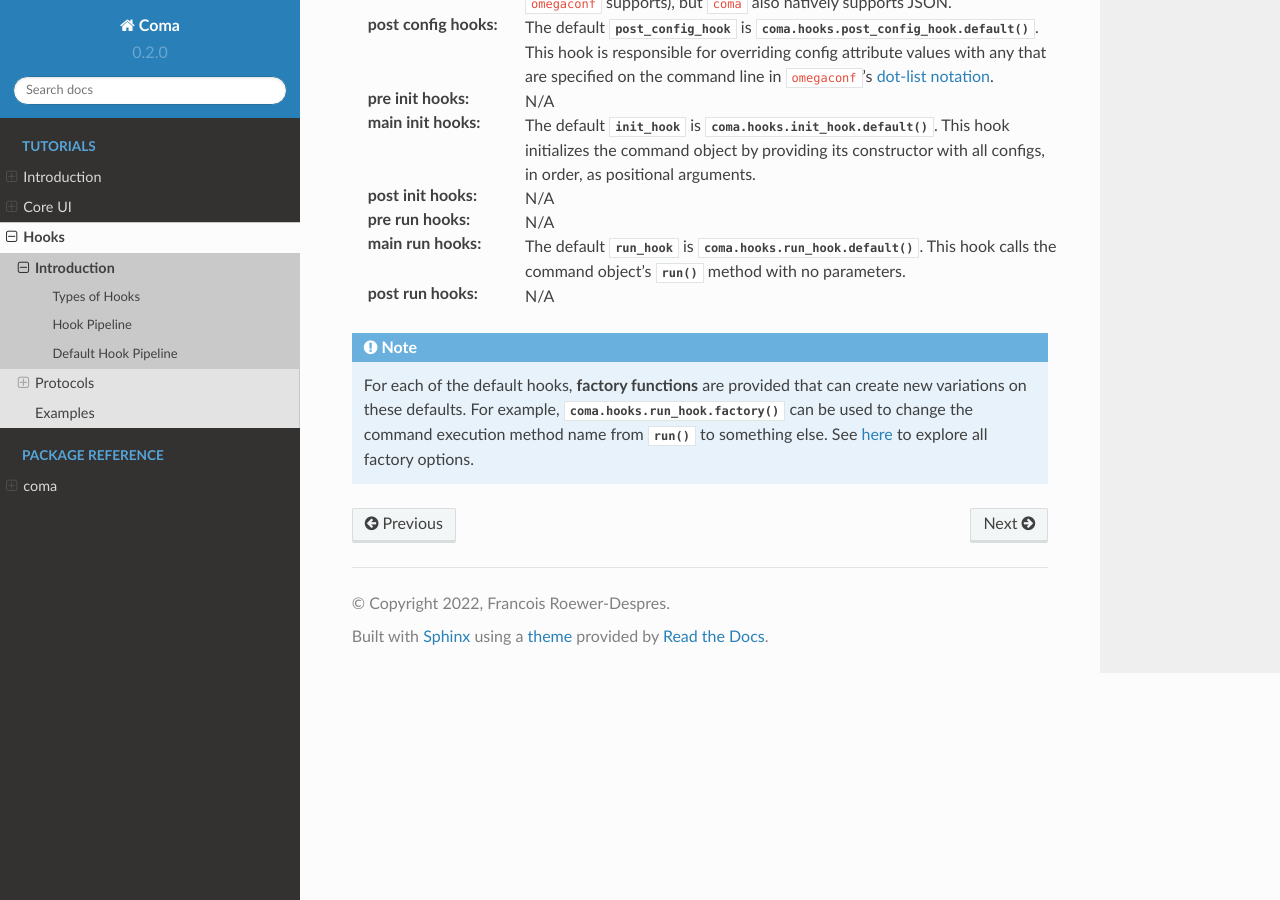
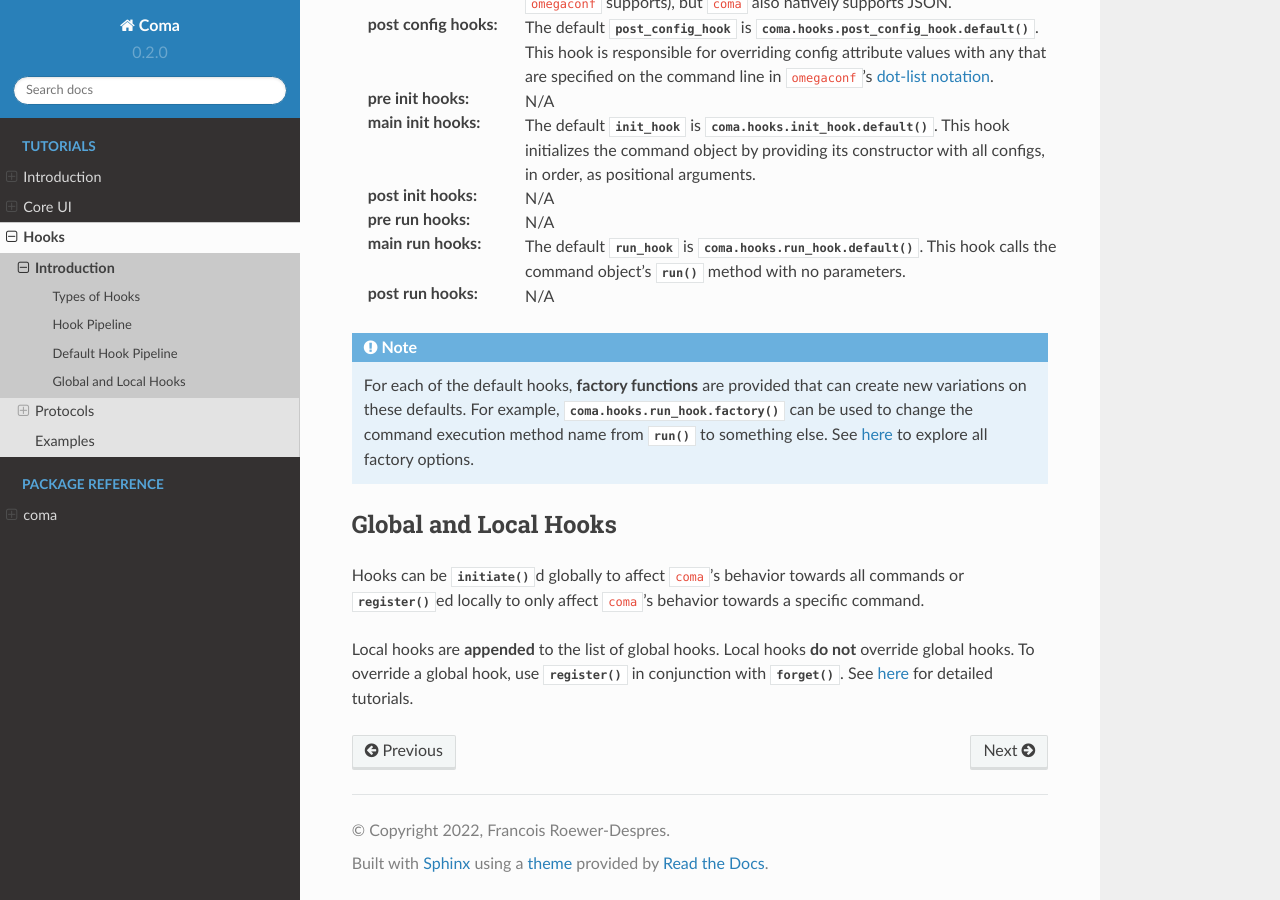
Before and after one commit to francois-rd/coma, a Sphinx documentation site: the page built from docs/source/tutorials/hooks/intro.rst, in a window 1280 px wide and 900 px high, scrolled down 2199 px. Built offline with Sphinx 7.4.7 and the Read the Docs theme 2.0.0, drawn with Linux system fonts in a browser that asks for light colours.

Commit message:
Added global vs local hook subsection.

```diff
--- a/docs/source/tutorials/hooks/intro.rst
+++ b/docs/source/tutorials/hooks/intro.rst
@@ -131,3 +131,16 @@ be tweaked, replaced, or extended through clever use of hooks. The default hooks
     can be used to change the command execution method name from :obj:`run()` to
     something else. See :doc:`here <../../references/hooks/index>` to explore all
     factory options.
+
+Global and Local Hooks
+----------------------
+
+Hooks can be :func:`~coma.core.initiate.initiate`\ d globally to affect ``coma``'s
+behavior towards all commands or :func:`~coma.core.register.register`\ ed locally
+to only affect ``coma``'s behavior towards a specific command.
+
+Local hooks are **appended** to the list of global hooks. Local hooks **do not**
+override global hooks. To override a global hook, use
+:func:`~coma.core.register.register` in conjunction with
+:func:`~coma.core.forget.forget`. See :doc:`here <../core/index/>` for detailed
+tutorials.
```
